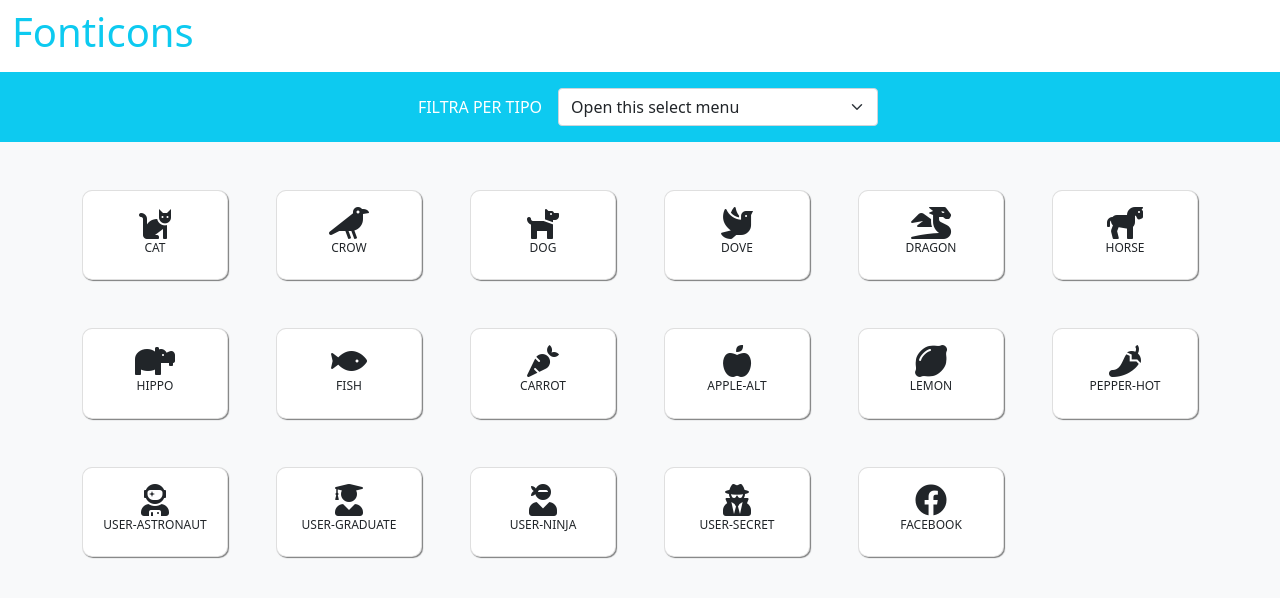
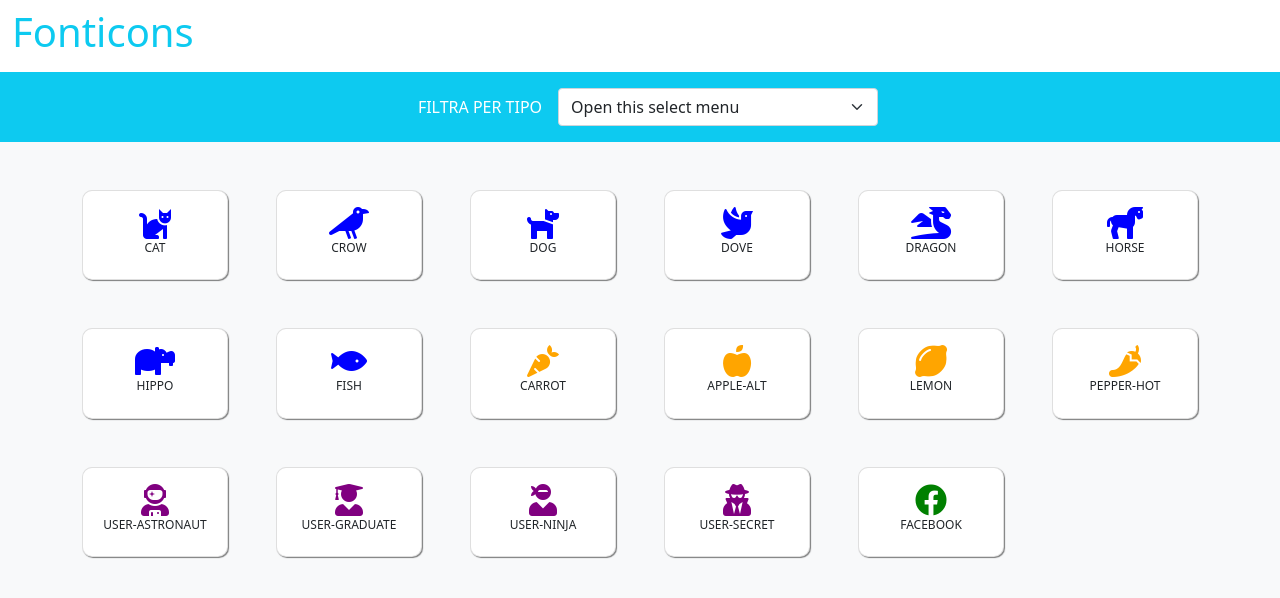
Before and after one commit to marcoche88/js-es6-icons, a plain HTML site: page index.html in a window 1280 px wide. Drawn offline with nearby package versions, Linux system fonts and the light colour scheme.

Commit message:
color icon

```diff
--- a/css/style.css
+++ b/css/style.css
@@ -15,3 +15,19 @@
 h6 {
     font-size: 12px;
 }
+
+.animal {
+    color: blue;
+}
+
+.vegetable {
+    color: orange;
+}
+
+.user {
+    color: purple;
+}
+
+.company {
+    color: green;
+}
--- a/js/script.js
+++ b/js/script.js
@@ -21,7 +21,7 @@ const printIcons = (arr, element) => {
         <div class="col-2">
             <div class="card">
                 <div class="card-body text-center">
-                    <i class="${icon.family} ${icon.prefix}${icon.name} fa-2x"></i>
+                    <i class="${icon.family} ${icon.prefix}${icon.name} fa-2x ${icon.type}"></i>
                     <h6>${icon.name.toUpperCase()}</h6>
                 </div>
             </div>
```
